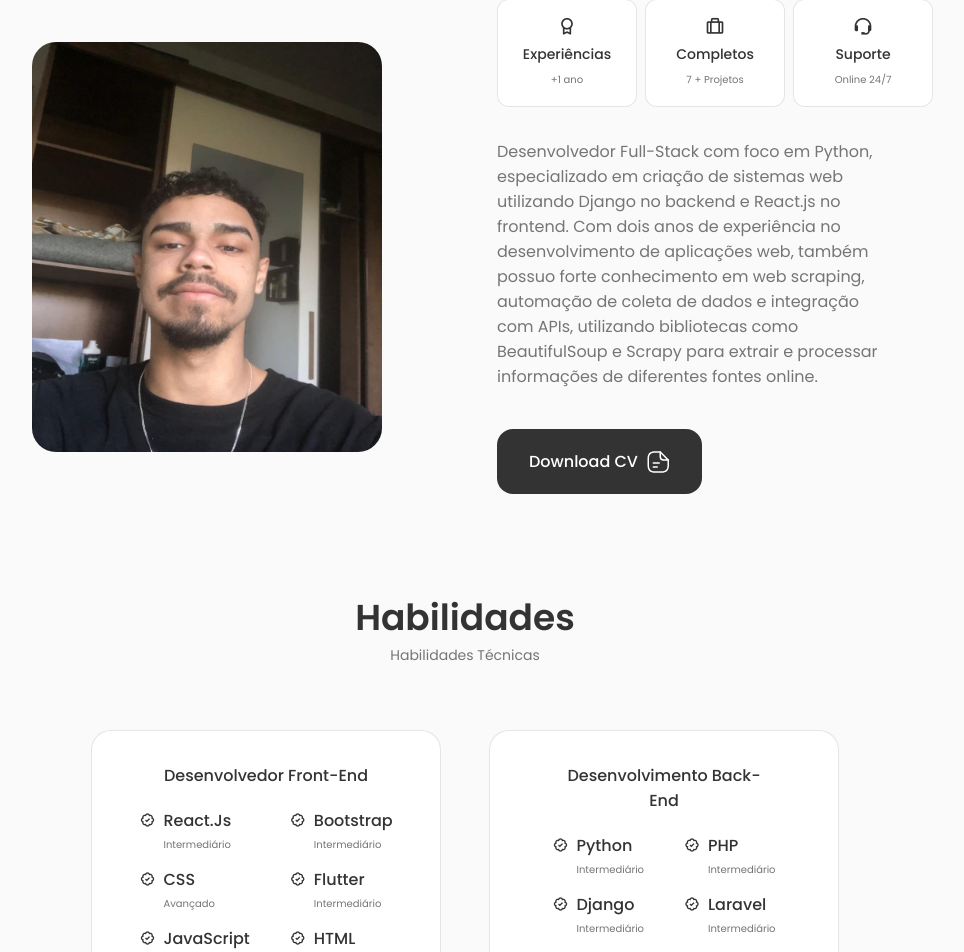
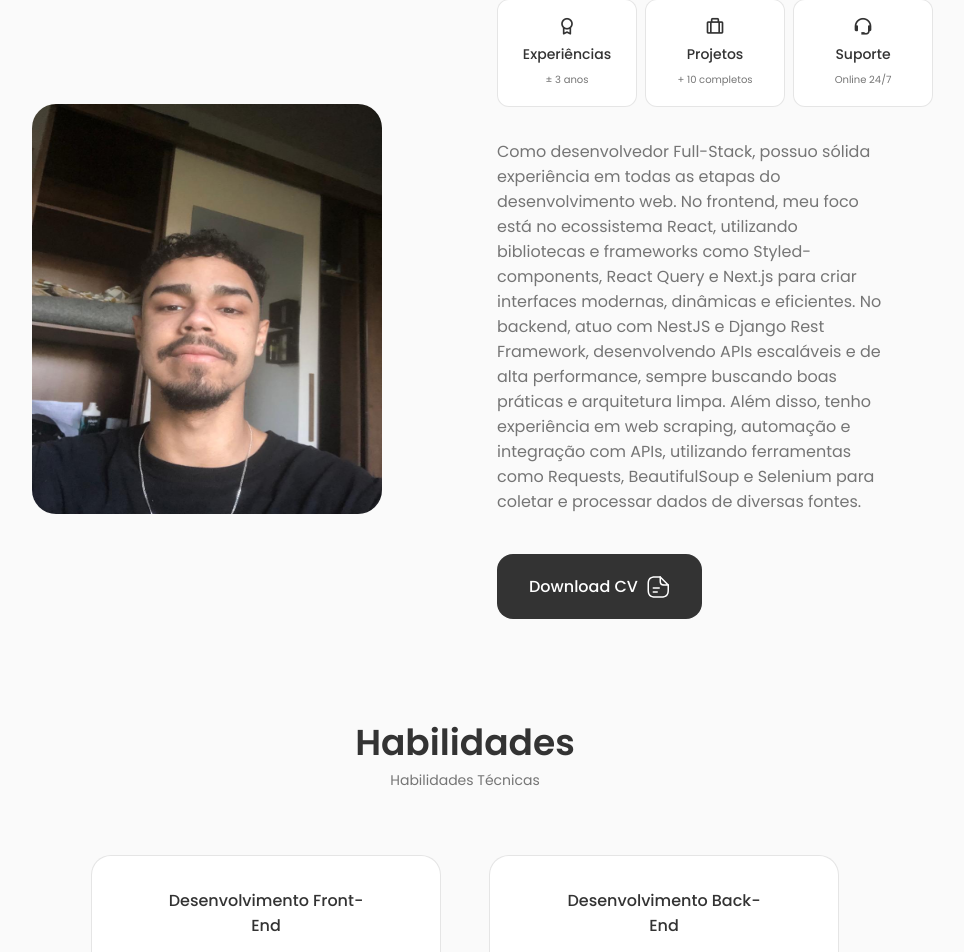
Before and after one commit to BielBatemarque/Portifolio, a React (Create React App) app: page / in a window 1280 px wide. Shown: the part 941-1893 px from the top of the page, without its empty margins (175-1139 px from the left). Built offline with nearby package versions, Linux system fonts and the light colour scheme.

Commit message:
feat: ajustes em textos e descrições

```diff
--- a/src/components/About/Info.jsx
+++ b/src/components/About/Info.jsx
@@ -4,13 +4,13 @@ export const Info = () => {
             <div className="about__box">
                 <i className="bx bx-award about__icon"></i>
                 <h3 className="about__title">Experiências</h3>
-                <span className="about__subtitle">+1 ano</span>
+                <span className="about__subtitle">± 3 anos</span>
             </div>
 
             <div className="about__box">
                 <i className="bx bx-briefcase-alt about__icon"></i>
-                <h3 className="about__title">Completos</h3>
-                <span className="about__subtitle">7 + Projetos</span>
+                <h3 className="about__title">Projetos</h3>
+                <span className="about__subtitle">+ 10 completos</span>
             </div>
 
             <div className="about__box">
--- a/src/components/About/index.jsx
+++ b/src/components/About/index.jsx
@@ -1,6 +1,6 @@
 import './About.css';
 import AboutImg from '../../assets/opai.jpeg';
-import CV from '../../assets/gabrielBatemarqueCV.pdf';
+import CV from '../../assets/cv_att_certo.pdf';
 import { Info } from './Info';
 
 export const About = () => {
@@ -13,7 +13,7 @@ export const About = () => {
                     <img src={AboutImg} alt="" className="about__img" />
                     <div className="about__data">
                         <Info />
-                        <p className="about__description">Desenvolvedor Full-Stack com foco em Python, especializado em criação de sistemas web utilizando Django no backend e React.js no frontend. Com dois anos de experiência no desenvolvimento de aplicações web, também possuo forte conhecimento em web scraping, automação de coleta de dados e integração com APIs, utilizando bibliotecas como BeautifulSoup e Scrapy para extrair e processar informações de diferentes fontes online.</p>
+                        <p className="about__description">Como desenvolvedor Full-Stack, possuo sólida experiência em todas as etapas do desenvolvimento web. No frontend, meu foco está no ecossistema React, utilizando bibliotecas e frameworks como Styled-components, React Query e Next.js para criar interfaces modernas, dinâmicas e eficientes. No backend, atuo com NestJS e Django Rest Framework, desenvolvendo APIs escaláveis e de alta performance, sempre buscando boas práticas e arquitetura limpa. Além disso, tenho experiência em web scraping, automação e integração com APIs, utilizando ferramentas como Requests, BeautifulSoup e Selenium para coletar e processar dados de diversas fontes.</p>
                         <a download="" href={CV} className="button button--flex">Download CV
                         <svg
                 className="button__icon"
--- a/src/components/Portifolio/index.jsx
+++ b/src/components/Portifolio/index.jsx
@@ -95,7 +95,7 @@ export const Componente = () => {
                                         <h3 className='descTEc'>{text3}</h3>
                                 </div>
                                 :
-                                <img src={conveniencia} alt="Portifólio Pes'soa" className='imgb1'/>
+                                <img src={conveniencia} alt="Portifólio Pessoa" className='imgb1'/>
 
                         }
                         </div>
--- a/src/components/Qualifications/index.jsx
+++ b/src/components/Qualifications/index.jsx
@@ -67,7 +67,7 @@ export const Qualifications = () => {
                                 <h3 className="qualification__title">Análise e Desenvolvimento de Sistemas</h3>
                                 <span className="qualification__subtitle">IFSC - Gaspar</span>
                                 <div className="qualification__calender">
-                                    <i className="uil uil-calendar-alt"></i> 2022 - Atualmente
+                                    <i className="uil uil-calendar-alt"></i> 2022 - 2025
                                 </div>
                             </div>
 
@@ -87,7 +87,7 @@ export const Qualifications = () => {
                                 <h3 className="qualification__title">Curso React.Js e Next.Js</h3>
                                 <span className="qualification__subtitle">Udemy</span>
                                 <div className="qualification__calender">
-                                    <i className="uil uil-calendar-alt"></i> 2022 - Atualmente
+                                    <i className="uil uil-calendar-alt"></i> 2022 - 2023
                                 </div>
                             </div>
 
--- a/src/components/Skills/Backend.jsx
+++ b/src/components/Skills/Backend.jsx
@@ -9,7 +9,7 @@ export const Backend = () => {
                     <i className="bx bx-badge-check"></i>
                     <div>
                         <h3 className="skills__name">Python</h3>
-                        <span className="skills__level">Intermediário</span>
+                        <span className="skills__level">Avançado</span>
                     </div>
                 </div>
 
@@ -17,7 +17,7 @@ export const Backend = () => {
                     <i className="bx bx-badge-check"></i>
                     <div>
                         <h3 className="skills__name">Django</h3>
-                        <span className="skills__level">Intermediário</span>
+                        <span className="skills__level">Avançado</span>
                     </div>
                 </div>
 
@@ -25,7 +25,7 @@ export const Backend = () => {
                     <i className="bx bx-badge-check"></i>
                     <div>
                         <h3 className="skills__name">Node.Js</h3>
-                        <span className="skills__level">Básico</span>
+                        <span className="skills__level">Intermediário</span>
                     </div>
                 </div>
 
@@ -36,7 +36,7 @@ export const Backend = () => {
                 <div className="skills__data">
                     <i className="bx bx-badge-check"></i>
                     <div>
-                        <h3 className="skills__name">PHP</h3>
+                        <h3 className="skills__name">Nest.Js</h3>
                         <span className="skills__level">Intermediário</span>
                     </div>
                 </div>
@@ -44,8 +44,8 @@ export const Backend = () => {
                 <div className="skills__data">
                     <i className="bx bx-badge-check"></i>
                     <div>
-                        <h3 className="skills__name">Laravel</h3>
-                        <span className="skills__level">Intermediário</span>
+                        <h3 className="skills__name">PostgreSQL</h3>
+                        <span className="skills__level">Avançado</span>
                     </div>
                 </div>
 
@@ -53,7 +53,7 @@ export const Backend = () => {
                     <i className="bx bx-badge-check"></i>
                     <div>
                         <h3 className="skills__name">MySQL</h3>
-                        <span className="skills__level">Intermediário</span>
+                        <span className="skills__level">Avançado</span>
                     </div>
                 </div>
             </div>
--- a/src/components/Skills/Frontend.jsx
+++ b/src/components/Skills/Frontend.jsx
@@ -1,22 +1,22 @@
 export const FrontEnd = () =>{
     return(
         <div className="skills__content">
-            <h3 className="skills__title">Desenvolvedor Front-End</h3>
+            <h3 className="skills__title">Desenvolvimento Front-End</h3>
 
             <div className="skills__box">
                 <div className="skills__group">
                     <div className="skills__data">
                         <i className="bx bx-badge-check"></i>
                         <div>
-                            <h3 className="skills__name">React.Js</h3>
-                            <span className="skills__level">Intermediário</span>
+                            <h3 className="skills__name">React</h3>
+                            <span className="skills__level">Avançado</span>
                         </div>
                     </div>
 
                     <div className="skills__data">
                         <i className="bx bx-badge-check"></i>
                         <div>
-                            <h3 className="skills__name">CSS</h3>
+                            <h3 className="skills__name">Next.Js</h3>
                             <span className="skills__level">Avançado</span>
                         </div>
                     </div>
@@ -36,8 +36,8 @@ export const FrontEnd = () =>{
                     <div className="skills__data">
                         <i className="bx bx-badge-check"></i>
                         <div>
-                            <h3 className="skills__name">Bootstrap</h3>
-                            <span className="skills__level">Intermediário</span>
+                            <h3 className="skills__name">CSS</h3>
+                            <span className="skills__level">Avançado</span>
                         </div>
                     </div>
 
@@ -53,7 +53,7 @@ export const FrontEnd = () =>{
                         <i className="bx bx-badge-check"></i>
                         <div>
 
-                            <h3 className="skills__name">HTML</h3>
+                            <h3 className="skills__name">TypeScript</h3>
                             <span className="skills__level">Avançado</span>
                         </div>
                     </div>
```
Also changed, not shown: 1 other file (tests, documents, lock files or other folders).
